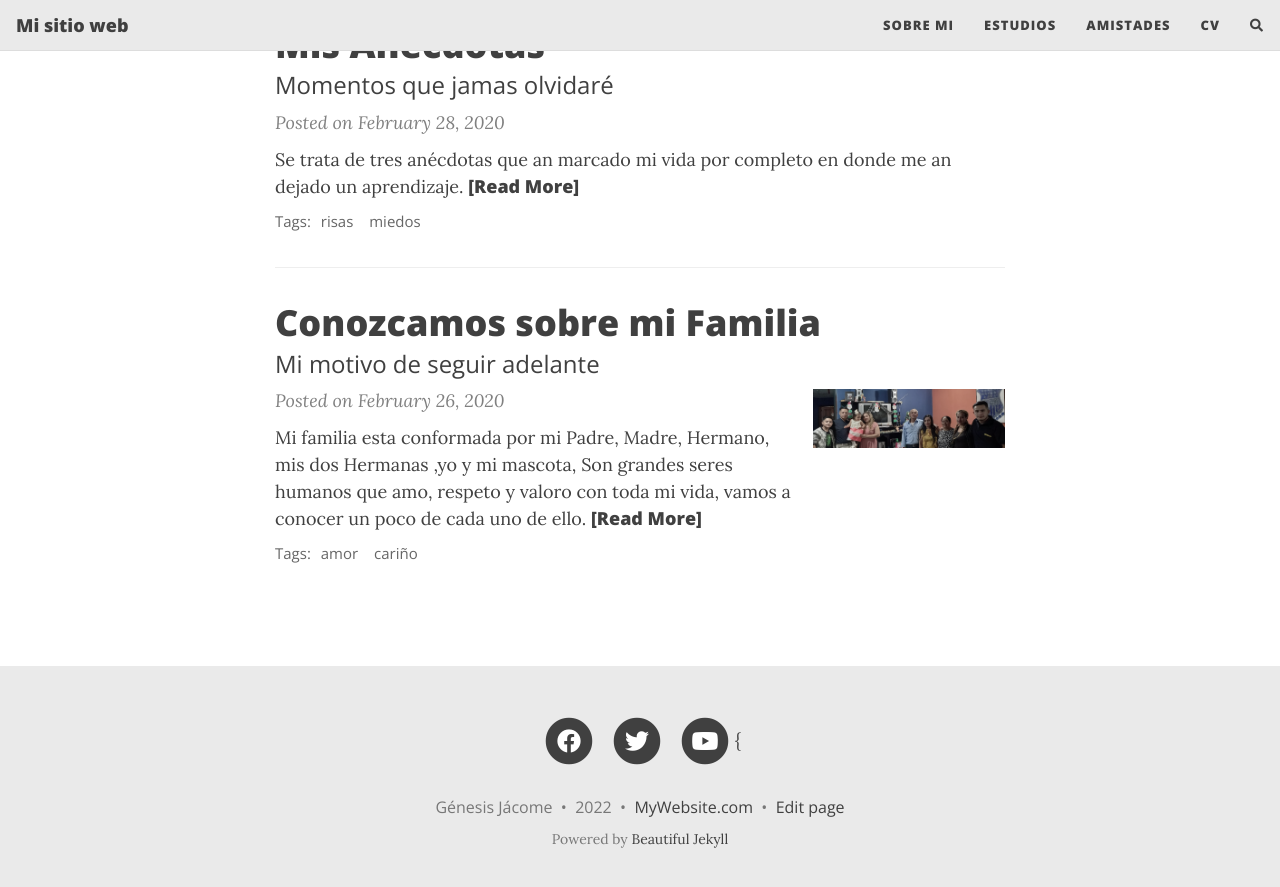
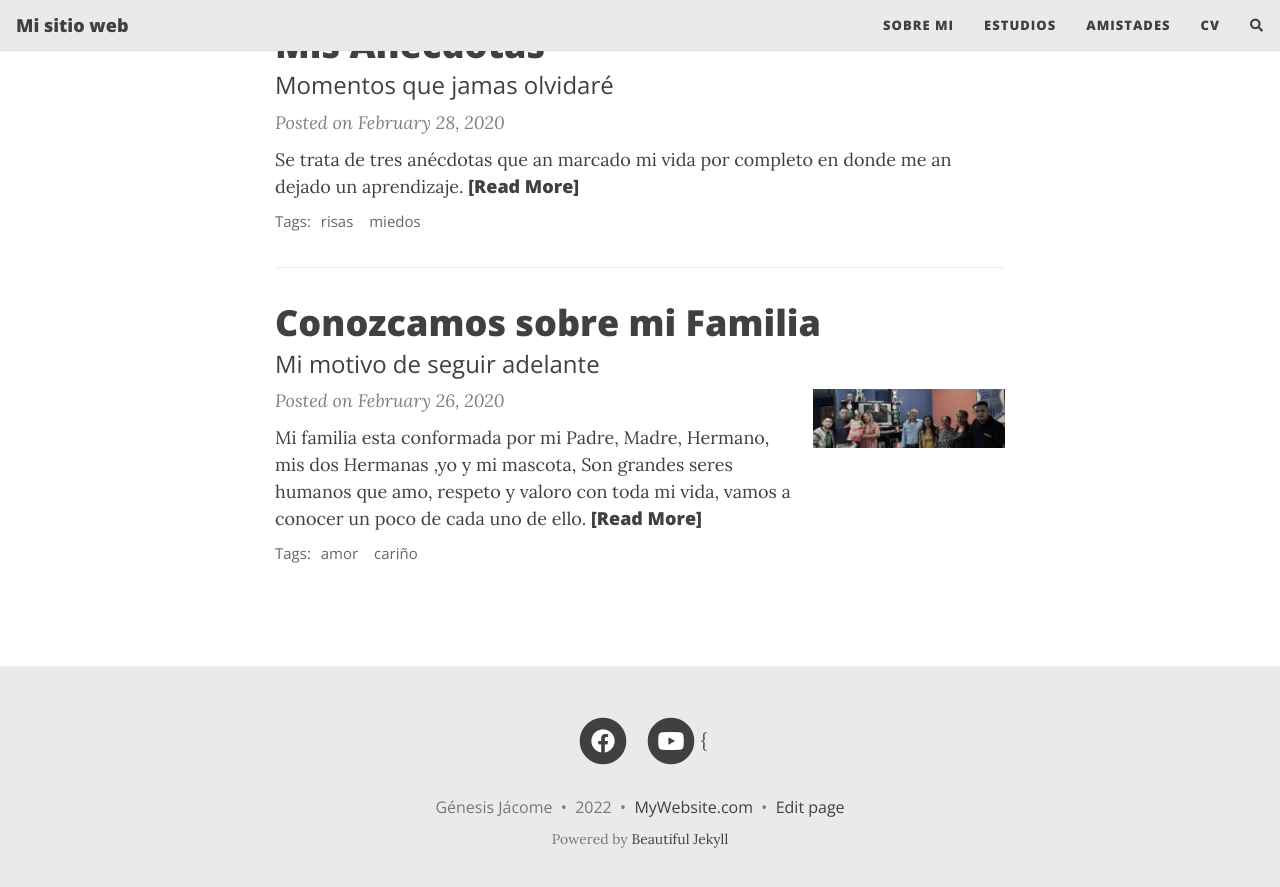
Before and after one commit to gmaribelj/gmaribelj.github.io, a Jekyll site: the page built from index.html, in a window 1280 px wide and 900 px high, scrolled down 591 px. Shown: the top 887 px of the window. Built offline with Jekyll 4.4.1, drawn with Linux system fonts in a browser that asks for light colours; nearby versions of some CDN libraries; the list of posts is cut into pages by our own code; comment, search, counter and statistics services are not loaded.

Commit message:
Update social-networks-links.html

```diff
--- a/_includes/social-networks-links.html
+++ b/_includes/social-networks-links.html
@@ -2,7 +2,7 @@
 
 {%- if site.social-network-links.facebook -%}
   <li class="list-inline-item">
-    <a href="https://www.facebook.com/{{ site.social-network-links.facebook }}" title="Facebook">
+    <a href="https://www.facebook.com/maribel.jacome.902/" title="Facebook">
       <span class="fa-stack fa-lg" aria-hidden="true">
         <i class="fas fa-circle fa-stack-2x"></i>
         <i class="fab fa-facebook fa-stack-1x fa-inverse"></i>
@@ -13,21 +13,9 @@
 {%- endif -%}
 
 
-{%- if site.social-network-links.twitter -%}
-  <li class="list-inline-item">
-    <a href="https://twitter.com/{{ site.social-network-links.twitter }}" title="Twitter">
-      <span class="fa-stack fa-lg" aria-hidden="true">
-        <i class="fas fa-circle fa-stack-2x"></i>
-        <i class="fab fa-twitter fa-stack-1x fa-inverse"></i>
-      </span>
-      <span class="sr-only">Twitter</span>
-   </a>
-  </li>
-{%- endif -%}
-
 {%- if site.social-network-links.instagram -%}
   <li class="list-inline-item">
-    <a href="https://www.instagram.com/{{ site.social-network-links.instagram }}" title="Instagram">
+    <a href="https://www.instagram.com/maricita4614/" title="Instagram">
       <span class="fa-stack fa-lg" aria-hidden="true">
         <i class="fas fa-circle fa-stack-2x"></i>
         <i class="fab fa-instagram fa-stack-1x fa-inverse"></i>
@@ -39,7 +27,7 @@
 
 {%- if site.social-network-links.youtube -%}
   <li class="list-inline-item">
-    <a href="https://www.youtube.com/{{ site.social-network-links.youtube }}" title="YouTube">
+    <a href="https://www.youtube.com/channel/UC0YcvWfgwSlLpm8-8UFyrJA" title="YouTube">
       <span class="fa-stack fa-lg" aria-hidden="true">
         <i class="fas fa-circle fa-stack-2x"></i>
         <i class="fab fa-youtube fa-stack-1x fa-inverse"></i>
```
